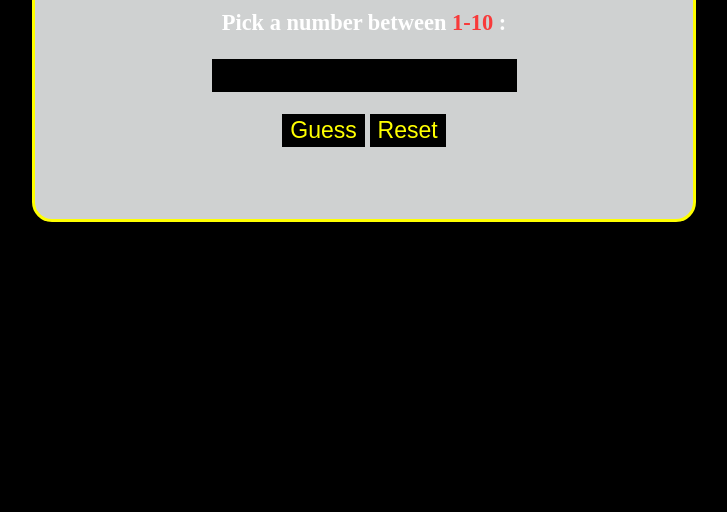
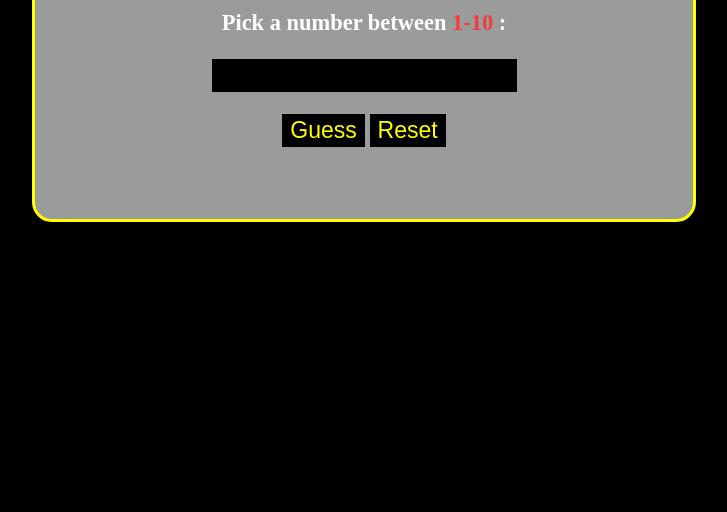
Before and after one commit to TisTis0004/Number-Guessing-Game, a plain HTML site: page index.html in a window 1280 px wide. Shown: the part 288-800 px from the top of the page, without its empty margins (276-1003 px from the left). Drawn offline with Linux system fonts and the light colour scheme.

Commit message:
Update style.css

```diff
--- a/style.css
+++ b/style.css
@@ -4,7 +4,7 @@ body {
 .box {
     text-align: center;
     font-size: larger;
-    background-color: #CFD1D1;
+    background-color: #9A9C9C;
     margin: 0px 300px;
     padding-top: 50px;
     padding-bottom: 50px;
```
